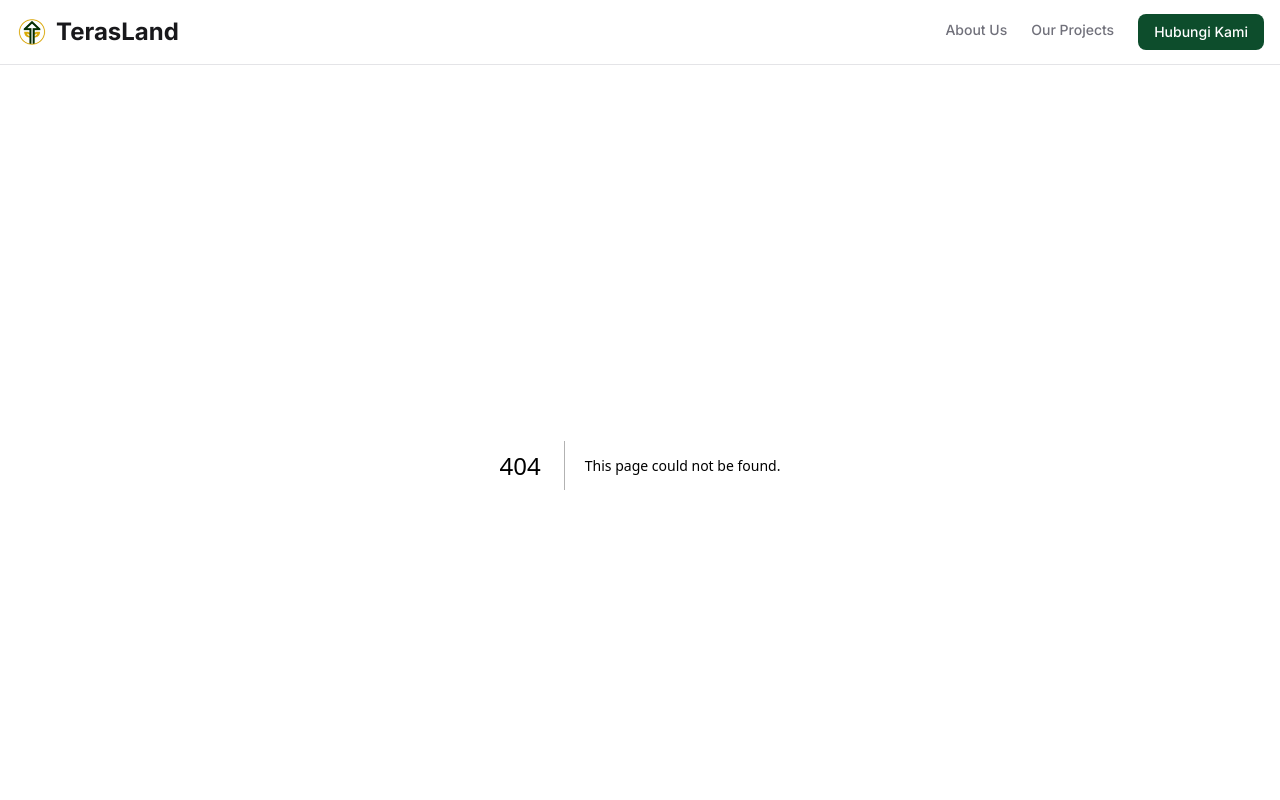
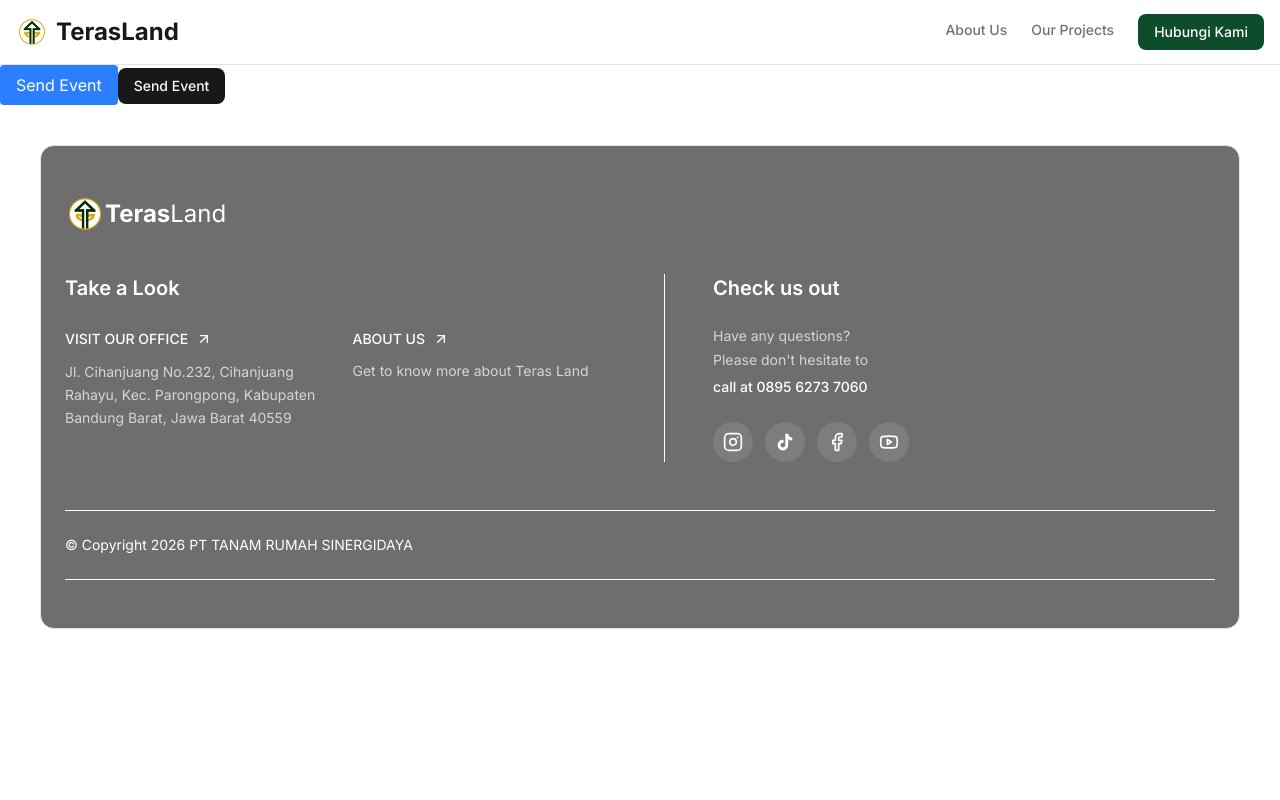
Before and after one commit to Asuka-Aozora/pertiwi-land-clone, a Next.js app: page /google-ads in a window 1280 px wide. Before the commit this address had no page. Shown: the top 800 px of the page. Built offline with nearby package versions, Linux system fonts and the light colour scheme.

Commit message:
feat: adding event button test

```diff
--- /dev/null
+++ b/src/app/google-ads/page.tsx
@@ -0,0 +1,21 @@
+"use client";
+import { Button } from "@/components/ui/button";
+import { sendGTMEvent } from "@next/third-parties/google";
+
+export default function EventButton() {
+  return (
+    <div>
+          <button
+              className="bg-blue-500 text-white px-4 py-2 rounded"
+        onClick={() => sendGTMEvent({ event: "buttonClicked", value: "xyz" })}
+      >
+        Send Event
+          </button>
+          <Button
+            onClick={() => sendGTMEvent({ event: "buttonClicked", value: "xyz" })}
+          >
+            Send Event
+          </Button>
+    </div>
+  );
+}
```
